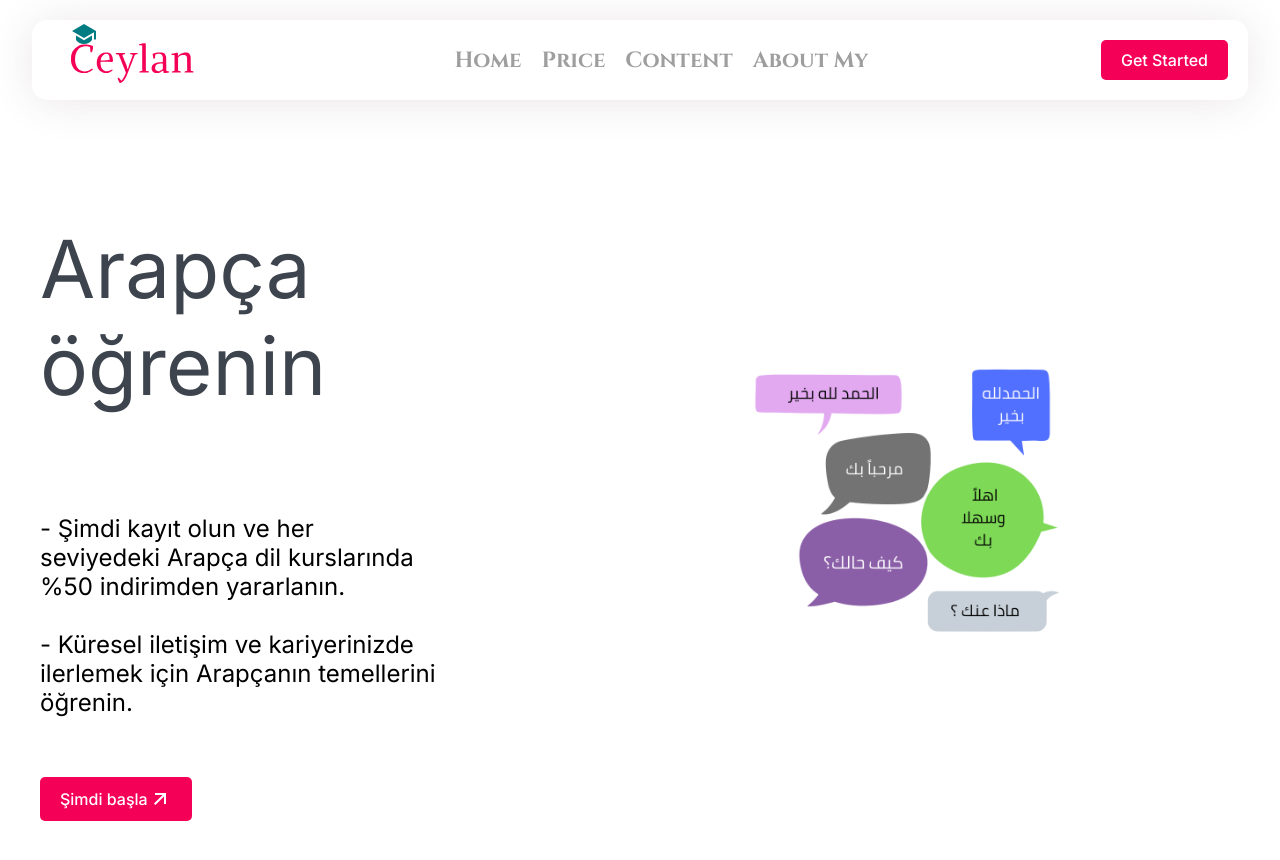
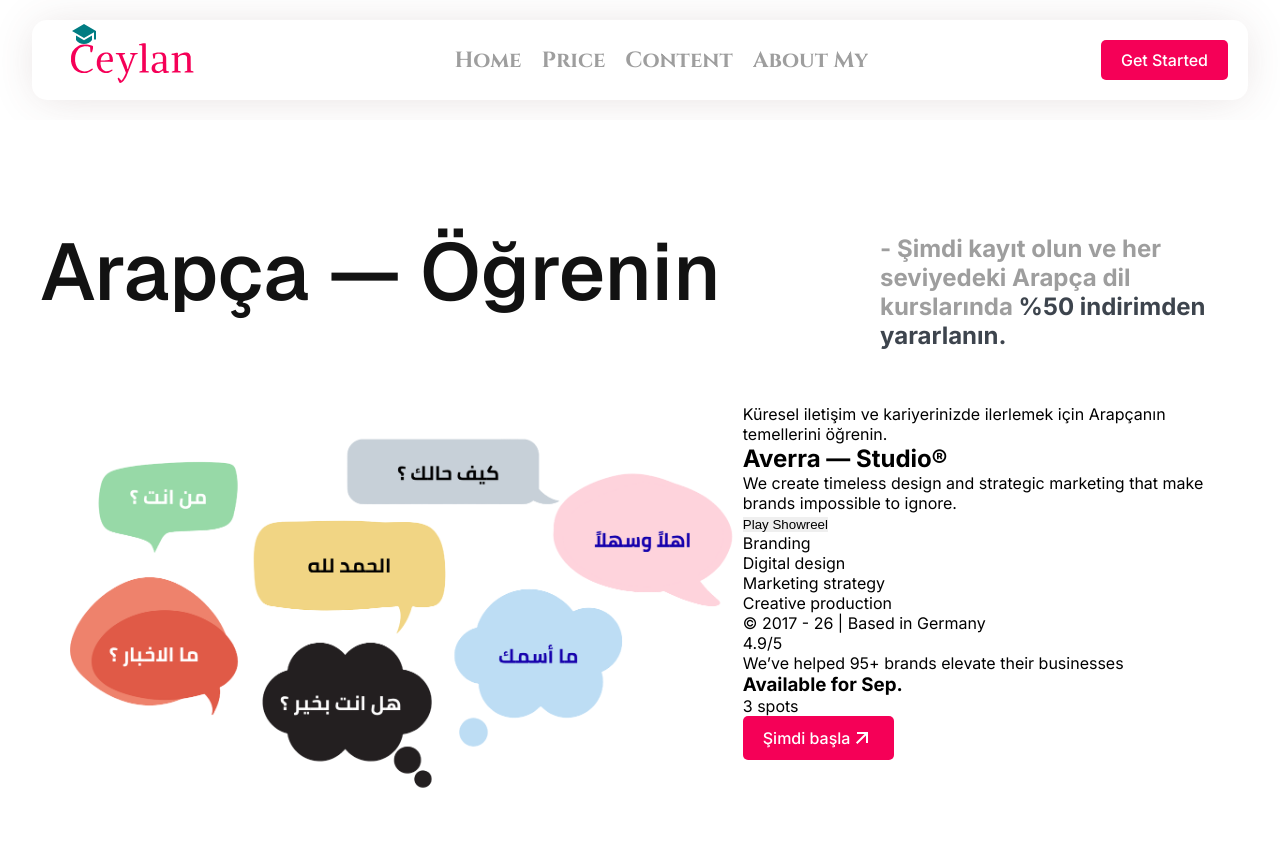
Before and after one commit to a00ae/Ceylan-Academic, a React (Vite) app: page / in a window 1280 px wide. Shown: the top 860 px of the page. Built offline with nearby package versions, Linux system fonts and the light colour scheme.

Commit message:
new section

```diff
--- a/src/App.tsx
+++ b/src/App.tsx
@@ -1,7 +1,7 @@
 import { useEffect, useState } from "react";
 import Header from "./components/layout/Header/Header";
 import Main from "./components/layout/Main/Main";
-import Loader from "./components/ui/Button/loader/Loader";
+import Loader from "./components/ui/Loader/Loader";
 
 function App() {
   const [loading, setLoading] = useState<boolean>(false);
@@ -23,7 +23,6 @@
     return () => window.removeEventListener("load", loadingFunction);
   }, [message]);
 
-  if (loading) return <Loader loading={loading}/>;
 
   return (
     <>
--- a/src/components/layout/Main/Main.tsx
+++ b/src/components/layout/Main/Main.tsx
@@ -1,4 +1,4 @@
-import Service from "./section-1/Service";
+import Service from "./section-1/Service.tsx";
 
 const Main = () => {
   return (
--- a/src/components/layout/Main/section-1/Service.module.scss
+++ b/src/components/layout/Main/section-1/Service.module.scss
@@ -2,45 +2,61 @@
 .service {
   @include service.container-padding-box;
   width: 100%;
+  background-color: #fff;
 
   &_container {
-    @include service.flex-gap-xxl;
-
+    @include service.flex-gap-column-md;
     // 1. نضمن أن العناصر داخل الحاوية تتمدد لتأخذ نفس الطول الكامل للحاوية
     align-items: stretch;
   }
 
   &_text-desc {
-    width: 40%;
-    @include service.flex-gap-column-lg;
+    @include service.flex-space-between;
+    @media (max-width: service.$width-xl) {
+      flex-direction: column;
+      align-items: start;
+      gap: var(--gap-md);
+    }
 
     h2 {
       @include service.heading-title-size;
       margin-bottom: var(--margin-md);
+      text-transform: capitalize;
+      font-weight: 550;
+      color: var(--heading-color);
     }
     p {
-      width: 90%;
-      font-size: var(--font-size-md);
+      width: 30%;
+      @include service.decs-text;
+      span {
+        color: var(--border-color);
+      }
+      @media (max-width: service.$width-xl) {
+        width: 70%;
+      }
+      @media (max-width: service.$width-sm) {
+        width: 100%;
+      }
     }
   }
 
   &_img {
-    width: 60%;
     position: relative;
     border-radius: var(--border-radius-md);
     display: flex;
-    justify-content: center;
-    align-items: flex-end;
-    max-height: 550px;
+    justify-content: space-between;
+    align-items: stretch;
 
     // 2. لمنع أي محتوى داخلي (الصورة) من تمديد الحاوية وإجبارها على الالتزام بالحدود
+
+    &_box-img {
+      width: 80%;
       overflow: hidden;
+      max-height: 610px;
 
       img {
         // 3. نجعل الصورة تأخذ 100% من العرض والارتفاع المتاحين لها من الأب الداعم
-      width: 50%;
-      height: 100%;
-
+        width: 100%;
 
         // 4. cover تضمن تغطية المساحة بالكامل بدون تشويه الأبعاد (تُقص الأطراف الزائدة تلقائيًا)
         object-fit: contain;
@@ -56,3 +72,4 @@
       }
     }
   }
+}
--- a/src/components/layout/Main/section-1/Service.tsx
+++ b/src/components/layout/Main/section-1/Service.tsx
@@ -1,28 +1,37 @@
 import styles from "./Service.module.scss";
-import ArbiacLanguage from "../../../../assets/service/language-ar.png";
+import ArbiacLanguage from "../../../../assets/service/language-ar-1.png";
 import Button from "../../../ui/Button/Button";
 import { RiArrowRightUpLine } from "@remixicon/react";
+import { BentoGrid } from "../../../ui/Card/BentoGrid";
 
 const Service = () => {
   return (
     <section className={styles["service"]}>
       <div className={styles["service_container"]}>
         <div className={styles["service_text-desc"]}>
-          <h2>Arapça öğrenin</h2>
+          <h2>Arapça — öğrenin</h2>
           <p>
-            - Şimdi kayıt olun ve her seviyedeki Arapça dil kurslarında %50
-            indirimden yararlanın. <br /> <br />- Küresel iletişim ve
-            kariyerinizde ilerlemek için Arapçanın temellerini öğrenin.
+            - Şimdi kayıt olun ve her seviyedeki Arapça dil kurslarında{" "}
+            <span>%50 indirimden yararlanın. </span>
           </p>
-          <a href="#">
-            <Button style={{ display: "flex", alignItems: "center" }}>
-              <span style={{ flex: 1 }}>Şimdi başla</span>{" "}
-              <RiArrowRightUpLine />
-            </Button>
-          </a>
         </div>
         <div className={styles["service_img"]}>
-          <img draggable={false} src={ArbiacLanguage} alt="Arapça öğrenin" />
+          <div className={styles["service_img_box-img"]}>
+            <img draggable={false} src={ArbiacLanguage} alt="Arapça öğrenin" />
+          </div>
+          <div className={styles["service_specifications"]}>
+            <p>
+              Küresel iletişim ve kariyerinizde ilerlemek için Arapçanın
+              temellerini öğrenin.
+            </p>
+            <BentoGrid />
+            <a href="#">
+              <Button style={{ display: "flex", alignItems: "center" }}>
+                <span style={{ flex: 1 }}>Şimdi başla</span>{" "}
+                <RiArrowRightUpLine />
+              </Button>
+            </a>
+          </div>
         </div>
       </div>
     </section>
--- /dev/null
+++ b/src/components/layout/Main/section-1/gridData.ts
@@ -0,0 +1,40 @@
+export interface GridCard {
+  id: string;
+  type: 'intro' | 'services' | 'meta' | 'availability';
+  title?: string;
+  subtitle?: string;
+  tagline?: string;
+  tags?: string[];
+  rating?: string;
+  stats?: string;
+  spots?: string;
+  footer?: string;
+}
+
+export const gridData: GridCard[] = [
+  {
+    id: "card-1",
+    type: "intro",
+    title: "Averra — Studio®",
+    tagline: "We create timeless design and strategic marketing that make brands impossible to ignore.",
+    footer: "Play Showreel"
+  },
+  {
+    id: "card-2",
+    type: "services",
+    tags: ["Branding", "Digital design", "Marketing strategy", "Creative production"],
+    footer: "© 2017 - 26 | Based in Germany"
+  },
+  {
+    id: "card-3",
+    type: "meta",
+    rating: "4.9/5",
+    stats: "We’ve helped 95+ brands elevate their businesses"
+  },
+  {
+    id: "card-4",
+    type: "availability",
+    title: "Available for Sep.",
+    spots: "3 spots"
+  }
+];
--- /dev/null
+++ b/src/components/ui/Card/BentoGrid.tsx
@@ -0,0 +1,49 @@
+import { gridData } from '../../layout/Main/section-1/gridData.ts';
+// import './BentoGrid.scss';
+
+export function BentoGrid() {
+  return (
+    <div className="bento-container">
+      {gridData.map((card) => (
+        <div key={card.id} className={`grid-item item-${card.type}`}>
+
+          {/* كارت المقدمة */}
+          {card.type === 'intro' && (
+            <>
+              <h2>{card.title}</h2>
+              <p>{card.tagline}</p>
+              <button className="btn-play">{card.footer}</button>
+            </>
+          )}
+
+          {/* كارت الخدمات */}
+          {card.type === 'services' && (
+            <>
+              <ul className="tags-list">
+                {card.tags?.map((tag, index) => <li key={index}>{tag}</li>)}
+              </ul>
+              <span className="footer-text">{card.footer}</span>
+            </>
+          )}
+
+          {/* كارت التقييم والإحصائيات */}
+          {card.type === 'meta' && (
+            <>
+              <span className="rating">{card.rating}</span>
+              <p>{card.stats}</p>
+            </>
+          )}
+
+          {/* كارت التوفر */}
+          {card.type === 'availability' && (
+            <>
+              <h3>{card.title}</h3>
+              <span className="spots-badge">{card.spots}</span>
+            </>
+          )}
+
+        </div>
+      ))}
+    </div>
+  );
+}
--- a/src/styles/_variables.scss
+++ b/src/styles/_variables.scss
@@ -6,6 +6,7 @@
   --text-color-grey: #9e9e9e;
   --bg-color-default: #0d1117;
   --border-color: #3d444d;
+  --heading-color: #121212;
 
   //color
   --color-primary: #00adb5;
@@ -97,6 +98,7 @@
   padding-top: var(--padding-xxl);
   padding-bottom: var(--padding-xl);
   width: 100%;
+  background-color: var(--color-secondary);
 
   @media (max-width: $width-md) {
     padding-left: var(--padding-xs);
@@ -110,6 +112,7 @@
     display: flex;
     justify-content: space-between;
     align-items: center;
+
 }
 @mixin flex-gap-sm {
     display: flex;
@@ -160,7 +163,14 @@
 }
 
 @mixin heading-title-size {
-  font-size: var(--font-size-xxl);
+  font-size: 80px;
   font-weight: var(--font-weight-sm);
   color: var(--border-color);
+  font-family: "Geist", "Geist Placeholder", sans-serif;
 }
+
+@mixin decs-text {
+  font-size: var(--font-size-md);
+  color: var(--text-color-grey);
+  font-weight: var(--font-weight-bold);
+}
--- a/src/styles/global.scss
+++ b/src/styles/global.scss
@@ -1,4 +1,4 @@
-@import url('https://fonts.googleapis.com/css2?family=IBM+Plex+Sans+Arabic:wght@400;500;600;700&family=Inter:wght@400;500;600;700&display=swap');
+@import url("https://fonts.googleapis.com/css2?family=Geist:ital,wght@0,100..900;1,100..900&family=Inter:ital,opsz,wght@0,14..32,100..900;1,14..32,100..900&display=swap");
 * {
   margin: 0;
   padding: 0;
@@ -26,6 +26,7 @@
   // background-color: var(--bg-color-default);
   // overflow: hidden;
   font-family: Inter, "IBM Plex Sans Arabic", sans-serif;
+  background-color: var(--color-secondary);
 }
 #root {
   position: relative;
```
Also changed, not shown: src/components/ui/Card/Card.tsx (added, +10 -0 lines), src/assets/service/language-ar-1.png (added), src/components/ui/Card.tsx (deleted), src/components/ui/Loader/Loader.tsx (renamed from src/components/ui/Button/loader/Loader.tsx). Lines whose indentation alone changed are shown as unchanged.
